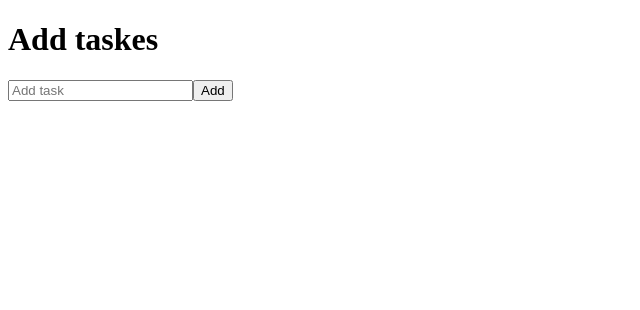
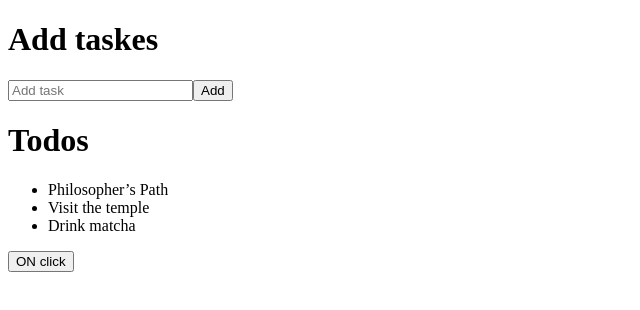
Before and after one commit to laguagu/SpringBoot-Todoapp, a React (Vite) app in the folder frontend/: page / in a window 1280 px wide. Shown: the top 310 px of the page, without its empty margins (0-640 px from the left). Built offline with nearby package versions, Linux system fonts and the light colour scheme.

Commit message:
Frontend tasklist

```diff
--- a/frontend/src/App.jsx
+++ b/frontend/src/App.jsx
@@ -1,10 +1,21 @@
 import AddTask from "./Components/AddTask";
+import TaskList from "./Components/TaskList";
+import { useReducer } from "react";
+import taskReducer from "./redurecs/tasksReducer";
+
+const initialTasks = [
+  { id: 0, text: 'Philosopher’s Path', done: true },
+  { id: 1, text: 'Visit the temple', done: false },
+  { id: 2, text: 'Drink matcha', done: false }
+];
 
 export default function TaskApp() {
+  const [task,dispatch] = useReducer(taskReducer,initialTasks)
   return (
     <div>
       <h1>Add taskes</h1>
       <AddTask />
+      <TaskList tasks={task}/>
     </div>
   );
 }
--- a/frontend/src/Components/AddTask.jsx
+++ b/frontend/src/Components/AddTask.jsx
@@ -1,7 +1,19 @@
-import { useState } from "react";
+import { useReducer, useState } from "react";
+import taskReducer from "../redurecs/tasksReducer";
+
 
 export default function AddTask() {
   const [text, setText] = useState("");
+  const [tasks, dispatch] = useReducer(taskReducer);
+  let nextId = 3;
+
+  const handleAddTask = (task) => {
+    dispatch({
+      type: "added",
+      text: task.text,
+      id: nextId++
+    })
+  }
 
   return (
     <>
--- /dev/null
+++ b/frontend/src/Components/TaskList.jsx
@@ -0,0 +1,18 @@
+export default function TaskList({ tasks }) {
+  const log = (tasks) => {
+    console.log(tasks);
+  };
+  return (
+      <>
+      <h1>Todos</h1>
+      <ul>
+        {tasks.map(task => (
+            <li>
+                {task.text}
+            </li>
+        ))}
+      </ul>
+      <button onClick={() => log(tasks)}>ON click</button>
+    </>
+  );
+}
--- a/frontend/src/redurecs/tasksReducer.js
+++ b/frontend/src/redurecs/tasksReducer.js
@@ -1,9 +1,14 @@
-import { useReducer } from "react";
-
-function taskReducer(task, action){
+export default function taskReducer(tasks, action){
     switch (action.type) {
         case "added":{
-            return
+            return[...tasks, {
+                // id: action.id,
+                text: action.text,
+                done: false
+            }]
+        }
+        default: {
+            throw Error("Uknown action:" + action.type)
         }
     }
 }
```
